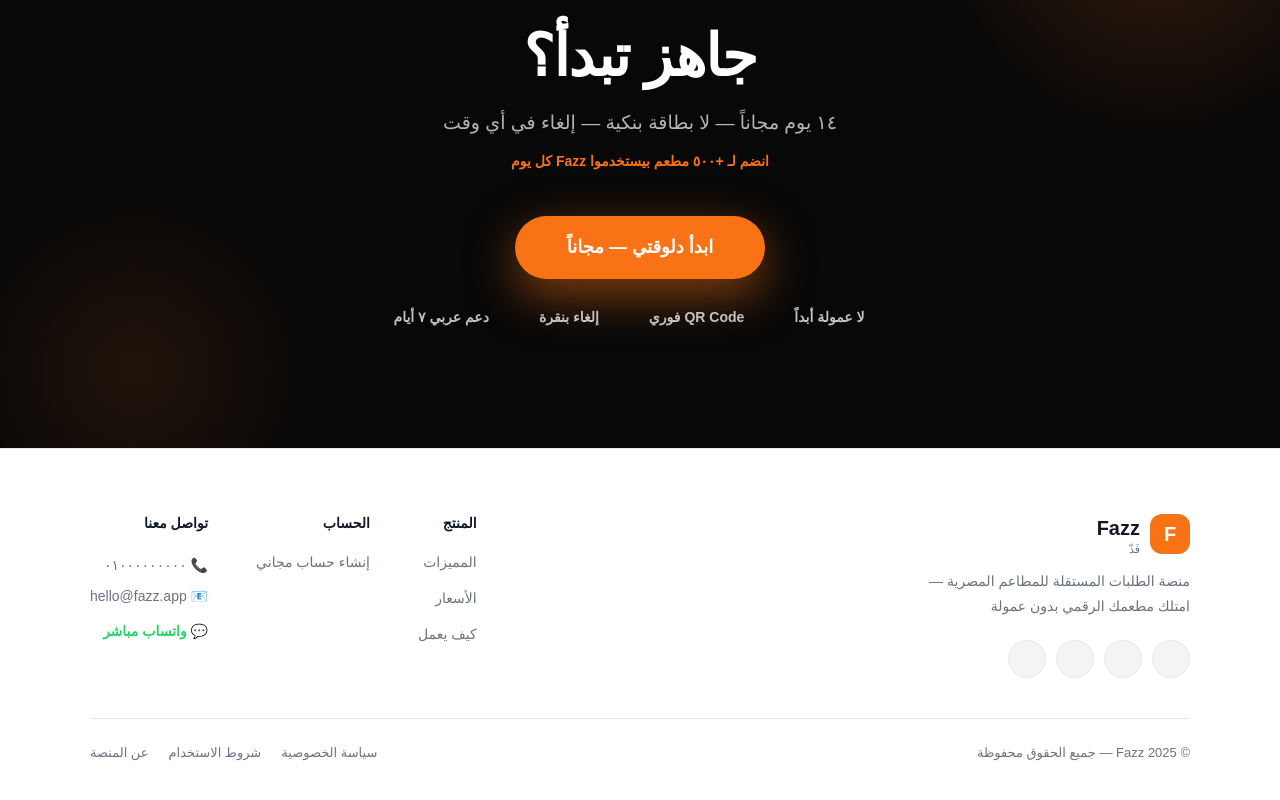
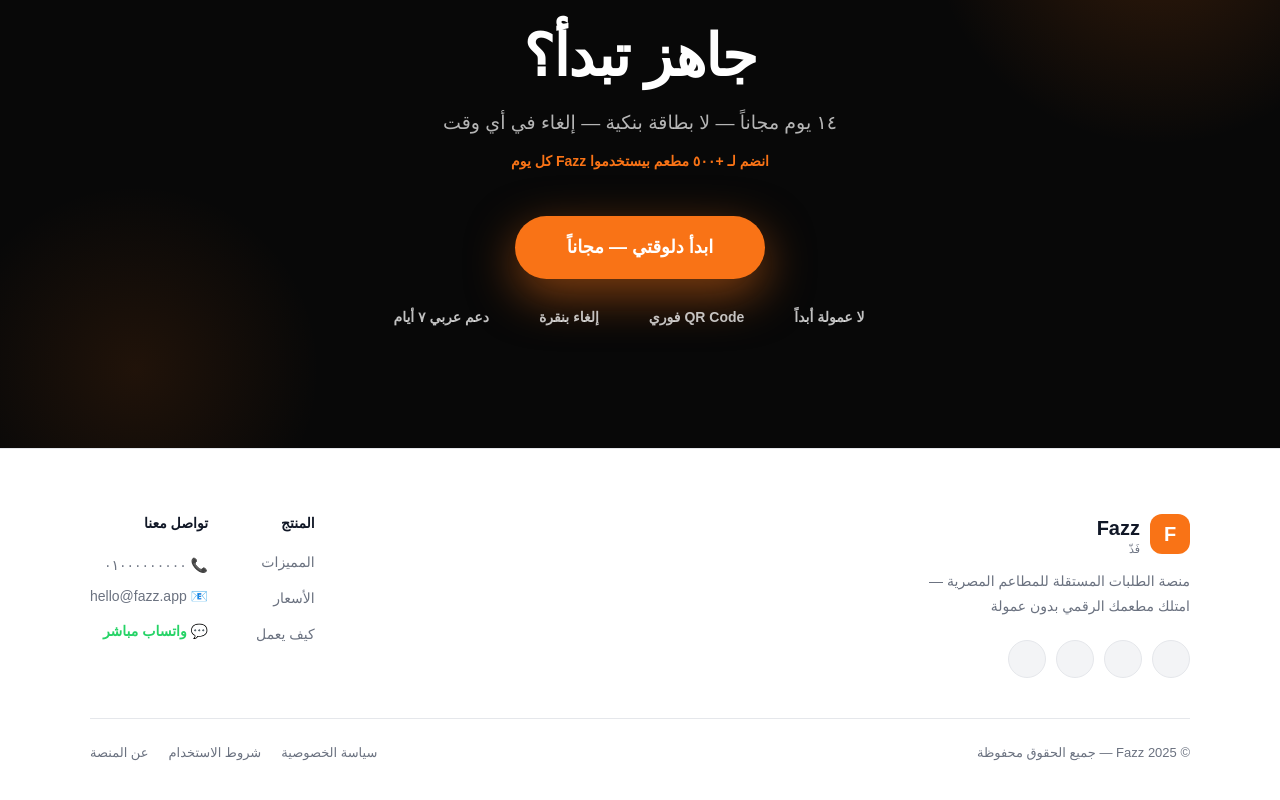
Before and after one commit to moskamel/Rivyoz1, a React (Vite) app: page /rivyo in a window 1280 px wide. Shown: the part 7386-8186 px from the top of the page. Built offline with nearby package versions, Linux system fonts and the light colour scheme; some icons are missing; a web font is replaced by a local one.

Commit message:
Footer: remove الحساب column
https://claude.ai/code/session_01GkT3w3YVz5T9y9pfvsXKgQ

```diff
--- a/src/pages/LandingShared.jsx
+++ b/src/pages/LandingShared.jsx
@@ -318,21 +318,6 @@ export function Footer() {
               ))}
             </div>
             <div>
-              <p style={{ fontFamily: F, fontWeight: 800, fontSize: 14, color: C.navy, marginBottom: 16 }}>الحساب</p>
-              {['إنشاء حساب مجاني'].map(l => (
-                <div key={l} style={{ marginBottom: 12 }}>
-                  <button onClick={() => navigate('/login')} style={{
-                    background: 'none', border: 'none', cursor: 'pointer',
-                    fontFamily: F, fontSize: 14, color: C.gray600, padding: 0,
-                    transition: 'color .15s',
-                  }}
-                  onMouseEnter={e => e.target.style.color = C.orange}
-                  onMouseLeave={e => e.target.style.color = C.gray600}
-                  >{l}</button>
-                </div>
-              ))}
-            </div>
-            <div>
               <p style={{ fontFamily: F, fontWeight: 800, fontSize: 14, color: C.navy, marginBottom: 16 }}>تواصل معنا</p>
               <div style={{ fontFamily: F, fontSize: 14, color: C.gray600, lineHeight: 2.2 }}>
                 <div>📞 ٠١٠٠٠٠٠٠٠٠٠</div>
```
